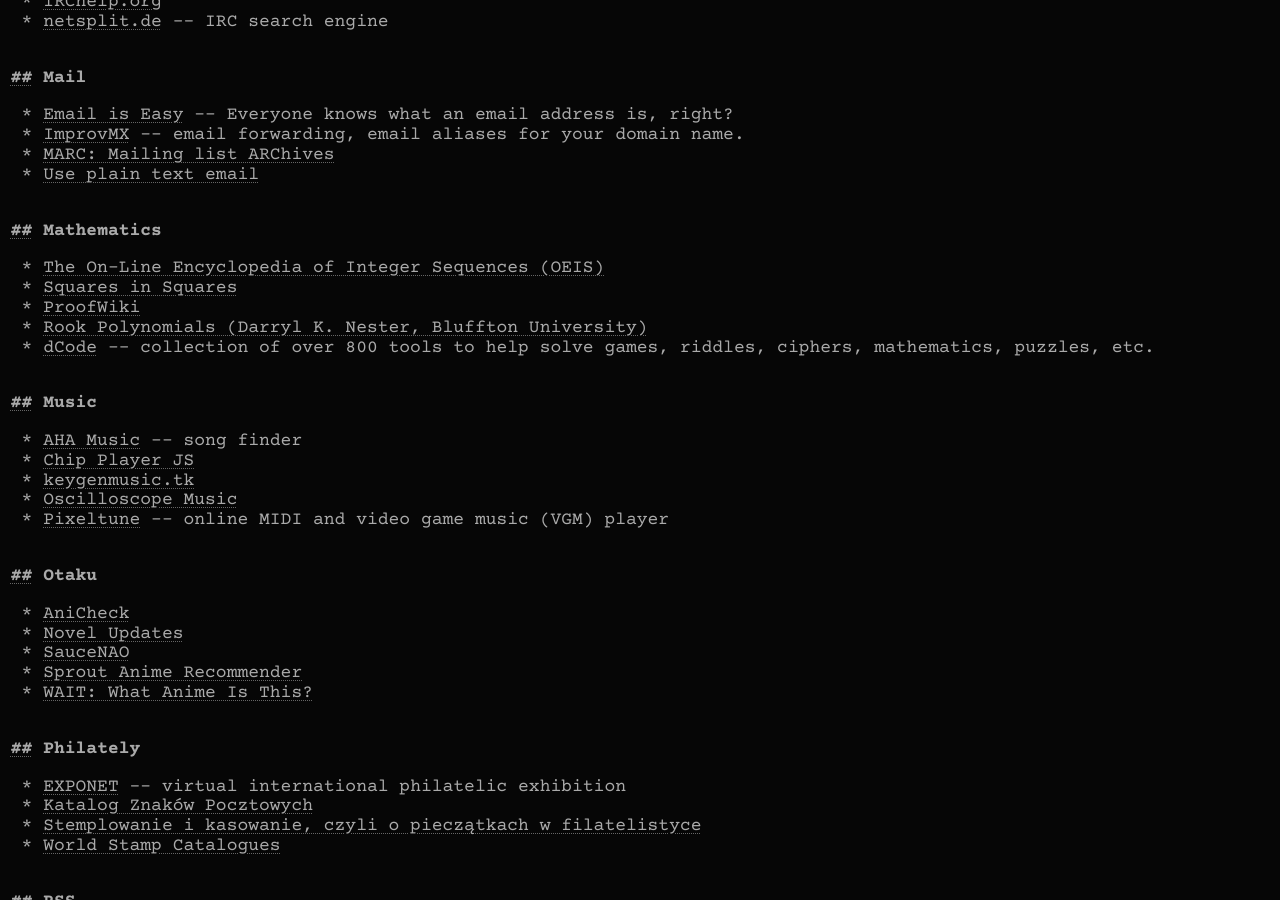
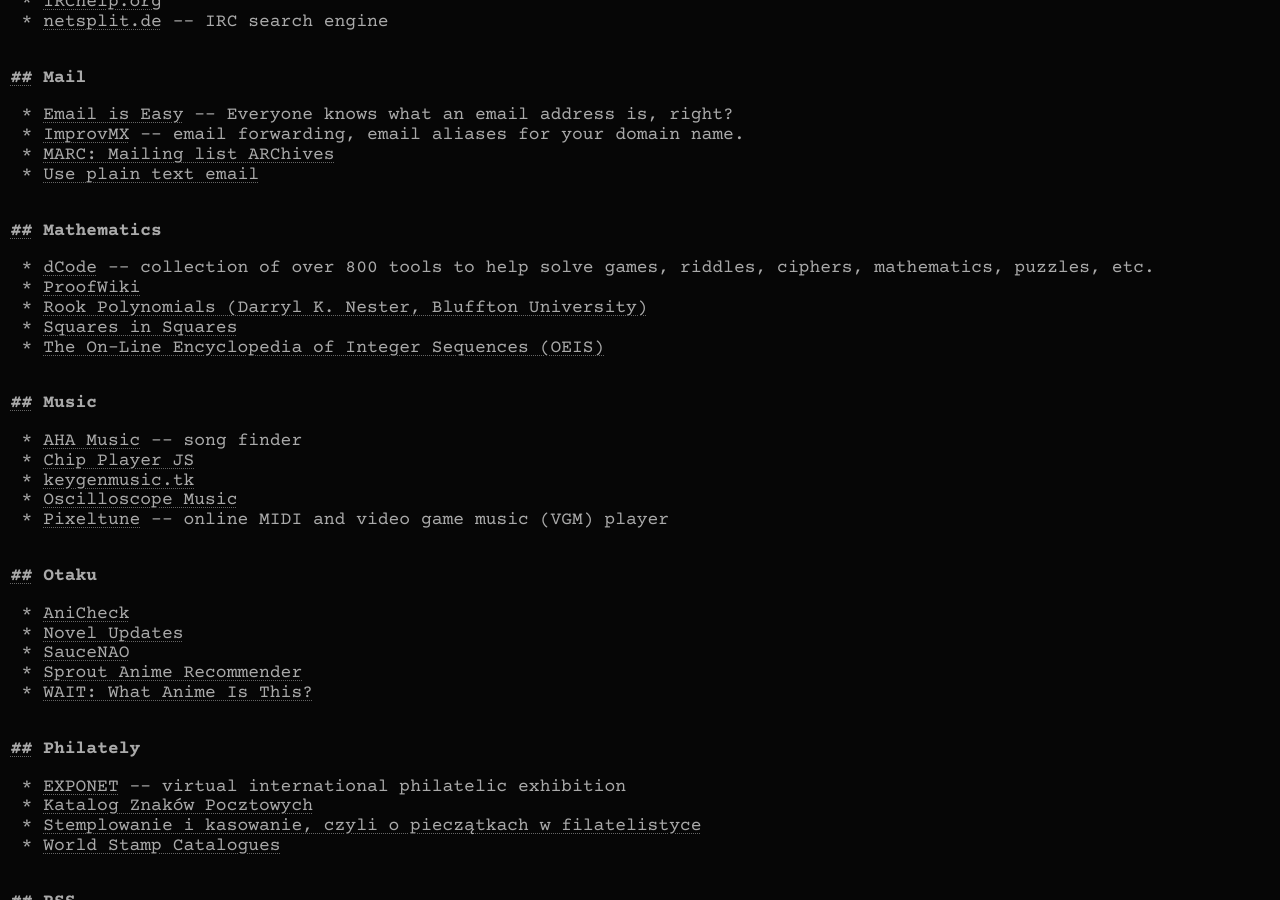
Before and after one commit to Jorenar/blog, a Jekyll site: the page built from _posts/2020-03-26-blogroll.md, in a window 1280 px wide and 900 px high, scrolled down 3492 px. Built offline with Jekyll 4.4.1, drawn with Linux system fonts in a browser that asks for light colours.

```diff
--- a/_posts/2020-03-26-blogroll.md
+++ b/_posts/2020-03-26-blogroll.md
@@ -171,11 +171,11 @@ pin: 1
 
 ## Mathematics
 
-* [The On-Line Encyclopedia of Integer Sequences (OEIS)](https://oeis.org)
-* [Squares in Squares](https://kingbird.myphotos.cc/packing/squares_in_squares.html)
+* [dCode](https://www.dcode.fr/en) -- collection of over 800 tools to help solve games, riddles, ciphers, mathematics, puzzles, etc.
 * [ProofWiki](https://proofwiki.org/wiki/Main_Page)
 * [Rook Polynomials (Darryl K. Nester, Bluffton University)](https://homepages.bluffton.edu/~nesterd/apps/rookpolynomials.html)
-* [dCode](https://www.dcode.fr/en) -- collection of over 800 tools to help solve games, riddles, ciphers, mathematics, puzzles, etc.
+* [Squares in Squares](https://kingbird.myphotos.cc/packing/squares_in_squares.html)
+* [The On-Line Encyclopedia of Integer Sequences (OEIS)](https://oeis.org)
 
 ## Music
 
```
